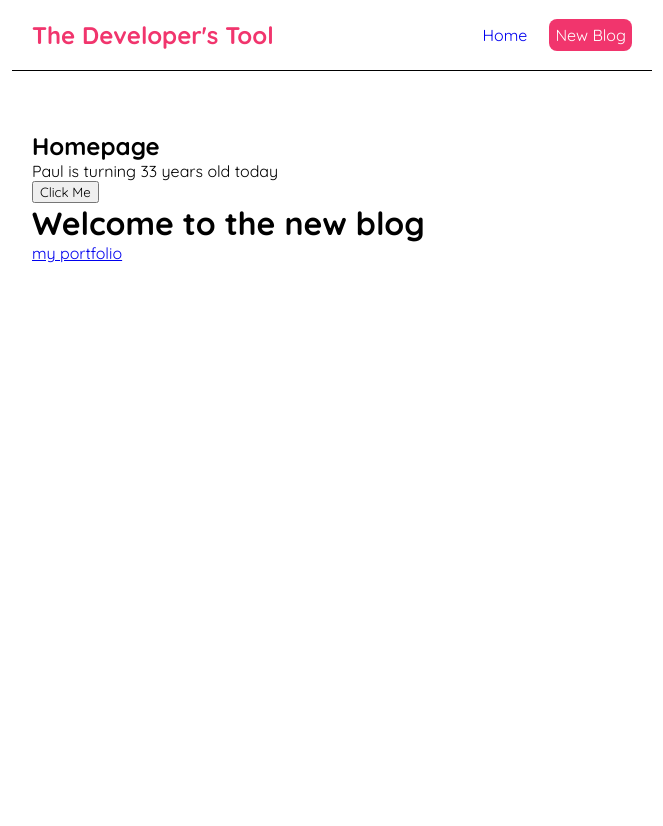
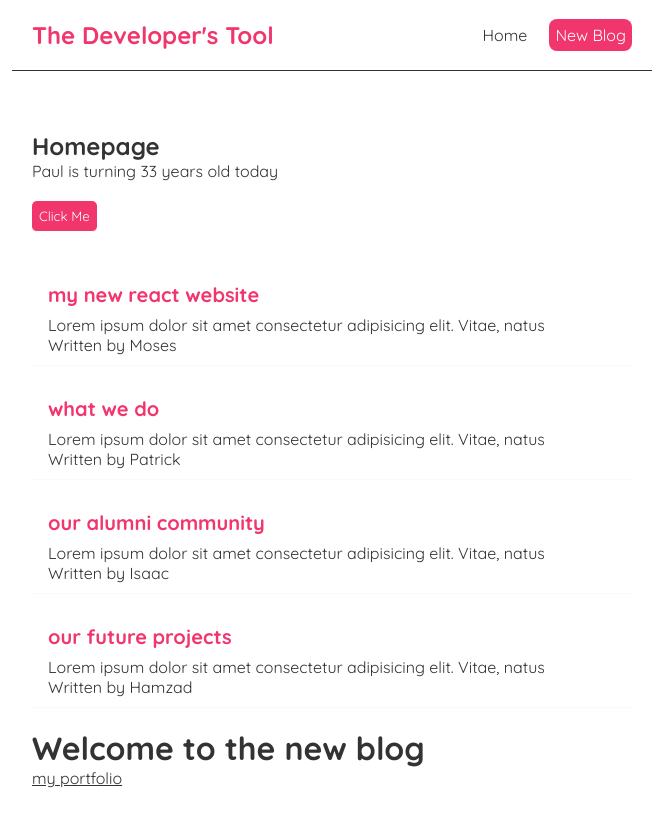
Before and after one commit to Nteinpraises/React-Project-dev-bog, a React (Create React App) app: page / in a window 1280 px wide. Shown: the top 826 px of the page, without its empty margins (308-971 px from the left). Before the commit the page ends 800 px from the top, so only its background shows below. Built offline with nearby package versions, Linux system fonts and the light colour scheme.

Commit message:
added map function to website

```diff
--- a/src/Home.js
+++ b/src/Home.js
@@ -6,11 +6,19 @@
 
    const [name, myName] = useState('Paul');
    const [age, myAge] = useState(33);
+   const [blogs, newBlog] = useState([
+    {title:'my new react website', body: 'Lorem ipsum dolor sit amet consectetur adipisicing elit. Vitae, natus', author: 'Moses'},
+    {title:'what we do', body: 'Lorem ipsum dolor sit amet consectetur adipisicing elit. Vitae, natus', author: 'Patrick'},
+    {title:'our alumni community', body: 'Lorem ipsum dolor sit amet consectetur adipisicing elit. Vitae, natus', author: 'Isaac'},
+    {title:'our future projects', body: 'Lorem ipsum dolor sit amet consectetur adipisicing elit. Vitae, natus', author: 'Hamzad'},
+   ])
+
 
 
     const whenClick=()=>{
         myName('laundry');
         myAge(50);
+
 
     }
 
@@ -20,6 +28,17 @@
             <h2>Homepage</h2>
             <p>{name} is turning {age} years old today</p>
             <button onClick={whenClick}>Click Me</button>
+
+            {blogs.map((blog) => (
+            <div className="blog-preview" key={blog.id}>
+                <h2>{blog.title}</h2>
+                <p>{blog.body}</p>
+                <p>Written by {blog.author}</p>
+            </div>
+
+            ))}
+
+
         </div>
      );
 }
--- a/src/index.css
+++ b/src/index.css
@@ -4,7 +4,7 @@
     *{
     margin: 0;
     font-family: "Quicksand";
-color: O#333;
+    color: #333;
     }
     .navbar {
     padding: 20px;
@@ -12,7 +12,7 @@
     align-items: center;
     max-width: 600px;
     margin: 0 auto;
-border-bottom: 1px solid
+    border-bottom: 1px solid;
     }
     .navbar h1 {
     color: #f1356d;
@@ -33,3 +33,31 @@
       margin:40px auto;
       padding: 20px;
     }
+
+
+/* blog previews / list */
+    .blog-preview {
+      padding: 10px 16px;
+      margin: 20px 0;
+      border-bottom: 1px solid #fafafa;
+    }
+    .blog-preview:hover {
+      box-shadow: 1px 3px 5px rgba(0,0,0,0.1);
+    }
+    .blog-preview h2{
+      font-size: 20px;
+      color: #f1356d;
+      margin-bottom: 8px;
+    }
+
+/* button*/
+
+    button{
+      margin: 20px auto;
+      background-color: #f1356d;
+      color: white;
+      border: none;
+      padding: 7px;
+      border-radius: 5px;
+      border-bottom: 1px solid;
+    }
```
Lines whose indentation alone changed are shown as unchanged.
